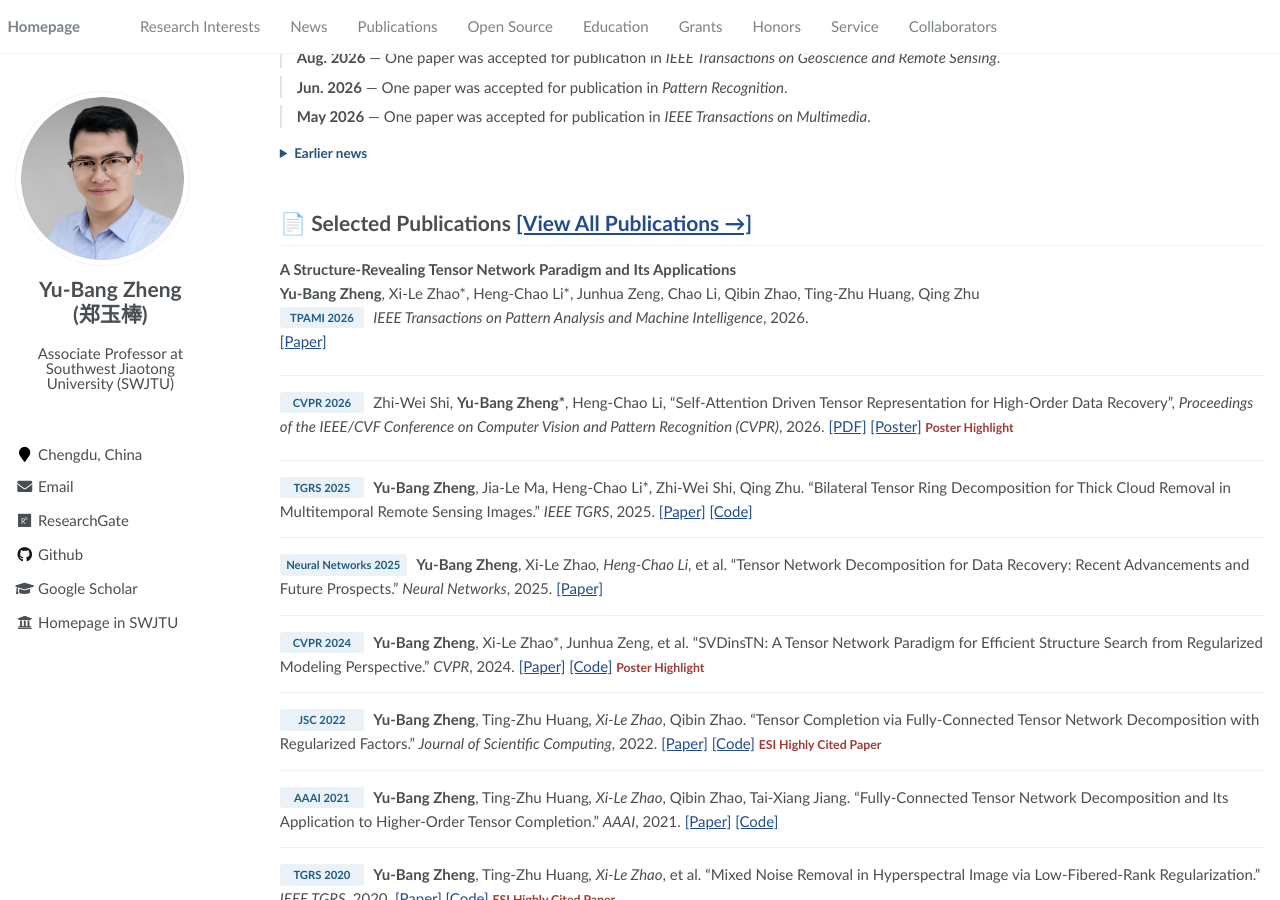
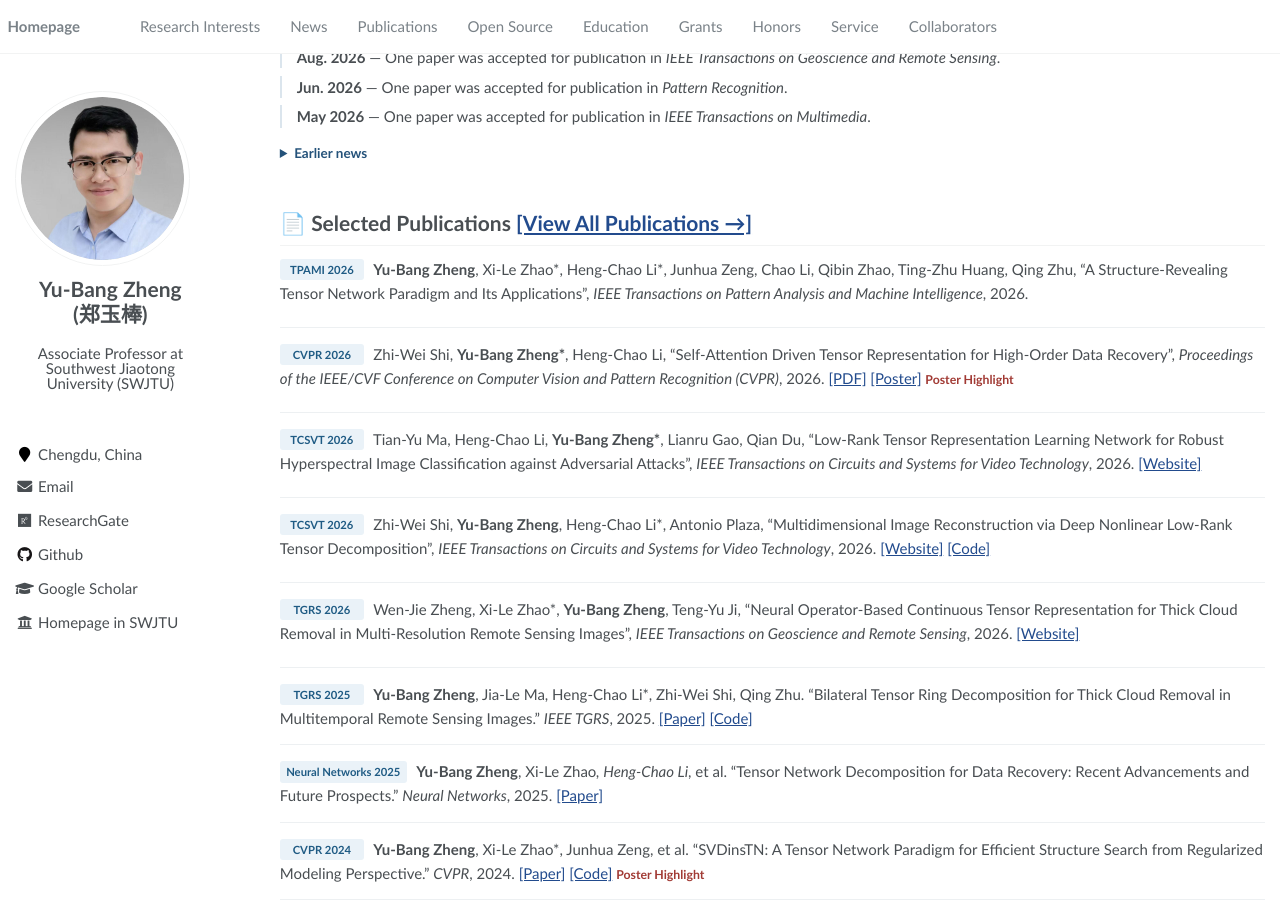
Before and after one commit to YuBangZheng/yubangzheng.github.io, a Jekyll site: the page built from pages/about.md, in a window 1280 px wide and 900 px high, scrolled down 461 px. Built offline with Jekyll 4.4.1, drawn with Linux system fonts in a browser that asks for light colours.

Commit message:
Update about.md

```diff
--- a/pages/about.md
+++ b/pages/about.md
@@ -57,12 +57,23 @@ I am an Associate Professor with the [School of Information Science and Technolo
 
 # 📄 Selected Publications [[View All Publications →]](/publications/)
 
-- **A Structure-Revealing Tensor Network Paradigm and Its Applications**
-  **Yu-Bang Zheng**, Xi-Le Zhao\*, Heng-Chao Li\*, Junhua Zeng, Chao Li, Qibin Zhao, Ting-Zhu Huang, Qing Zhu
-  <span class="pub-venue">TPAMI 2026</span> _IEEE Transactions on Pattern Analysis and Machine Intelligence_, 2026.
-  [[Paper]](https://doi.org/10.1109/TPAMI.2026.3735826)
+- <span class="pub-venue">TPAMI 2026</span> **Yu-Bang Zheng**, Xi-Le Zhao\*, Heng-Chao Li\*, Junhua Zeng, Chao Li, Qibin Zhao, Ting-Zhu Huang, Qing Zhu, “A Structure-Revealing Tensor Network Paradigm and Its Applications”, _IEEE Transactions on Pattern Analysis and Machine Intelligence_, 2026.
 
 - <span class="pub-venue">CVPR 2026</span> Zhi-Wei Shi, **Yu-Bang Zheng\***, Heng-Chao Li, “Self-Attention Driven Tensor Representation for High-Order Data Recovery”, _Proceedings of the IEEE/CVF Conference on Computer Vision and Pattern Recognition (CVPR)_, 2026. [[PDF]](https://openaccess.thecvf.com/content/CVPR2026/papers/Shi_Self-Attention_Driven_Tensor_Representation_for_High-Order_Data_Recovery_CVPR_2026_paper.pdf) [[Poster]](https://yubangzheng.github.io/papers/Poster_SADTR.pdf) <span class="publication-note">Poster Highlight</span>
+
+- <span class="pub-venue">TCSVT 2026</span> Tian-Yu Ma, Heng-Chao Li, **Yu-Bang Zheng\***, Lianru Gao, Qian Du, “Low-Rank Tensor Representation Learning Network for Robust Hyperspectral Image Classification against Adversarial Attacks”, _IEEE Transactions on Circuits and Systems for Video Technology_, 2026. [[Website]](https://ieeexplore.ieee.org/abstract/document/11667064)
+
+- <span class="pub-venue">TCSVT 2026</span> Zhi-Wei Shi, **Yu-Bang Zheng**, Heng-Chao Li\*, Antonio Plaza, “Multidimensional Image Reconstruction via Deep Nonlinear Low-Rank Tensor Decomposition”, _IEEE Transactions on Circuits and Systems for Video Technology_, 2026. [[Website]](https://ieeexplore.ieee.org/document/11386834) [[Code]](https://yubangzheng.github.io/codes/code_DNLRTD_demo.zip)
+
+- <span class="pub-venue">TGRS 2026</span> Wen-Jie Zheng, Xi-Le Zhao\*, **Yu-Bang Zheng**, Teng-Yu Ji, “Neural Operator-Based Continuous Tensor Representation for Thick Cloud Removal in Multi-Resolution Remote Sensing Images”, _IEEE Transactions on Geoscience and Remote Sensing_, 2026. [[Website]](https://ieeexplore.ieee.org/abstract/document/11683291)
+
+
+
+
+
+
+
+
 
 - <span class="pub-venue">TGRS 2025</span> **Yu-Bang Zheng**, Jia-Le Ma, Heng-Chao Li*, Zhi-Wei Shi, Qing Zhu. “Bilateral Tensor Ring Decomposition for Thick Cloud Removal in Multitemporal Remote Sensing Images.” _IEEE TGRS_, 2025. [[Paper]](https://ieeexplore.ieee.org/document/11123527) [[Code]](/codes/Code_BTR_CR.zip)
 - <span class="pub-venue">Neural Networks 2025</span> **Yu-Bang Zheng**, Xi-Le Zhao*, Heng-Chao Li*, et al. “Tensor Network Decomposition for Data Recovery: Recent Advancements and Future Prospects.” _Neural Networks_, 2025. [[Paper]](https://www.sciencedirect.com/science/article/pii/S0893608025006884)
```
